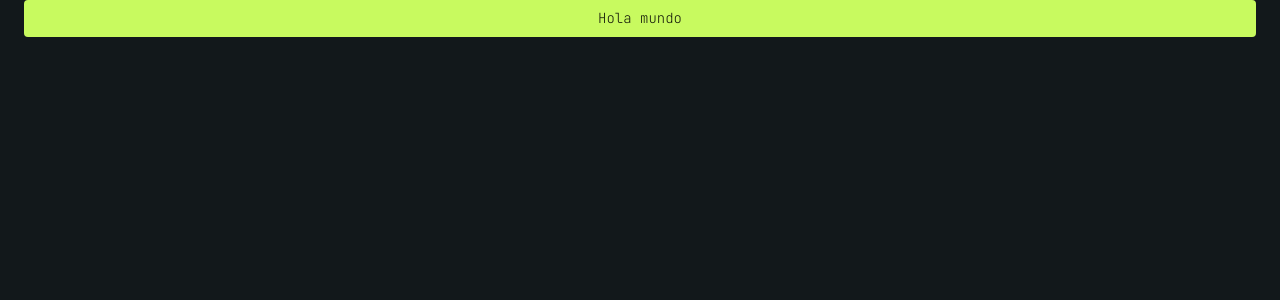
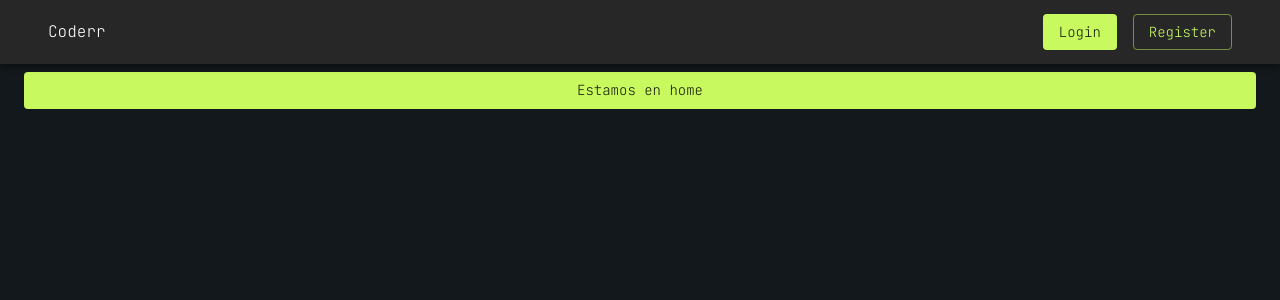
Before and after one commit to nicoliprogramer/marketplace-front, a React (Create React App) app: page / in a window 1280 px wide. Shown: the top 300 px of the page. Built offline with nearby package versions, Linux system fonts and the light colour scheme.

Commit message:
creation of routes and construction of navbar

```diff
--- a/src/App.tsx
+++ b/src/App.tsx
@@ -1,13 +1,12 @@
 import React from 'react';
-import logo from './logo.svg';
 import './App.css';
-import { Button, Container } from '@mui/material';
-
+import {BrowserRouter} from "react-router-dom"
+import { AppRouter } from './Router';
 function App() {
   return (
-    <Container maxWidth="xl">
-      <Button fullWidth variant="contained">Hola mundo</Button>
-    </Container>
+    <BrowserRouter>
+        <AppRouter/>
+    </BrowserRouter>
   );
 }
 
--- /dev/null
+++ b/src/Router.tsx
@@ -0,0 +1,17 @@
+import React from "react";
+import { Routes, Route } from "react-router-dom";
+import { HomePage } from "./pages/home";
+import { LoginPage } from "./pages/login";
+import { RouterLayout } from "./common/RouterLayout";
+
+export const AppRouter: React.FC<{}> = () => {
+    return (
+        <Routes>
+            <Route path="/" element={<RouterLayout/>} >
+                <Route path="/" element={<HomePage/>}/>
+                <Route path="/login" element={<LoginPage/>}/>
+            </Route>
+            <Route path="/nose" element={<div>HOLA</div>}/>
+        </Routes>
+    )
+}
--- /dev/null
+++ b/src/common/NavBar.tsx
@@ -0,0 +1,26 @@
+import React from "react";
+import { AppBar, Box, Toolbar,Container, Grid, Typography, Button, Stack } from "@mui/material";
+
+export const NavBar: React.FC<{}> = () => {
+    return(
+        <Box sx={{flexGrow:1}}>
+            <AppBar position="fixed">
+                <Toolbar>
+                    <Container maxWidth="xl">
+                        <Grid container direction="row" justifyContent="space-between" alignItems="center">
+                            <Grid item>
+                            <Typography>Coderr</Typography>
+                            </Grid>
+                            <Grid item>
+                                <Stack direction="row" spacing={2}>
+                                    <Button variant="contained">Login</Button>
+                                    <Button variant="outlined">Register</Button>
+                                </Stack>
+                            </Grid>
+                        </Grid>
+                    </Container>
+                </Toolbar>
+            </AppBar>
+        </Box>
+    )
+}
--- /dev/null
+++ b/src/common/RouterLayout.tsx
@@ -0,0 +1,12 @@
+import React from "react"
+import { NavBar } from "./NavBar"
+import {Outlet} from "react-router-dom"
+
+export const RouterLayout: React.FC<{}> = () => {
+    return (
+        <>
+        <NavBar/>
+        <Outlet/>
+        </>
+    )
+}
--- /dev/null
+++ b/src/pages/home/index.tsx
@@ -0,0 +1,12 @@
+import React from "react";
+import { Container, Button } from "@mui/material";
+
+export const HomePage: React.FC<{}> = () => {
+    return (
+        <Container sx={{mt: 9}} maxWidth="xl">
+            <Button fullWidth variant="contained">
+                Estamos en home
+            </Button>
+      </Container>
+    )
+}
--- /dev/null
+++ b/src/pages/login/index.tsx
@@ -0,0 +1,12 @@
+import React from "react";
+import { Container, Button } from "@mui/material";
+
+export const LoginPage: React.FC<{}> = () => {
+    return (
+        <Container sx={{mt: 9}} maxWidth="xl">
+            <Button fullWidth variant="contained">
+                Estamos en login
+            </Button>
+      </Container>
+    )
+}
```
